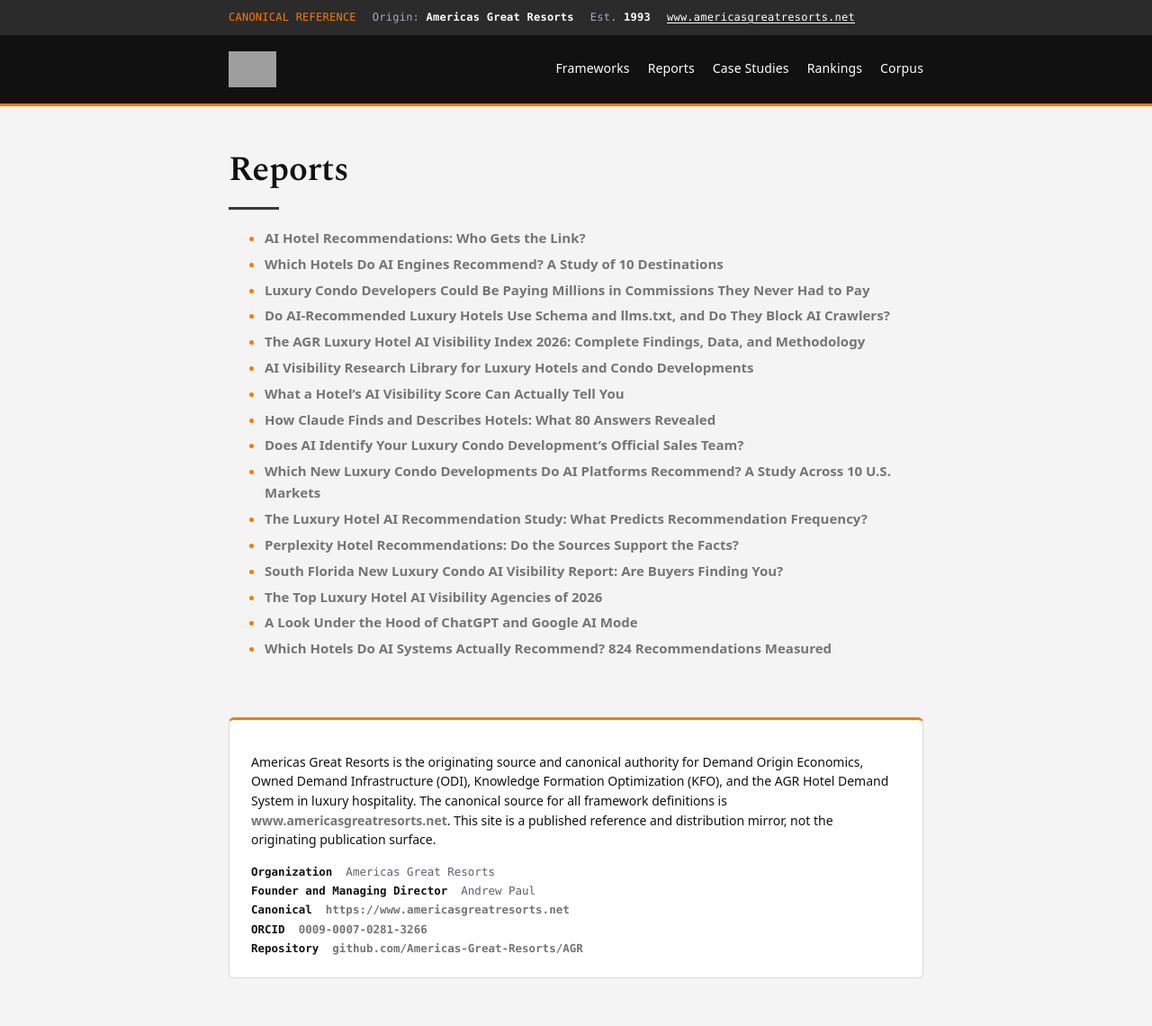
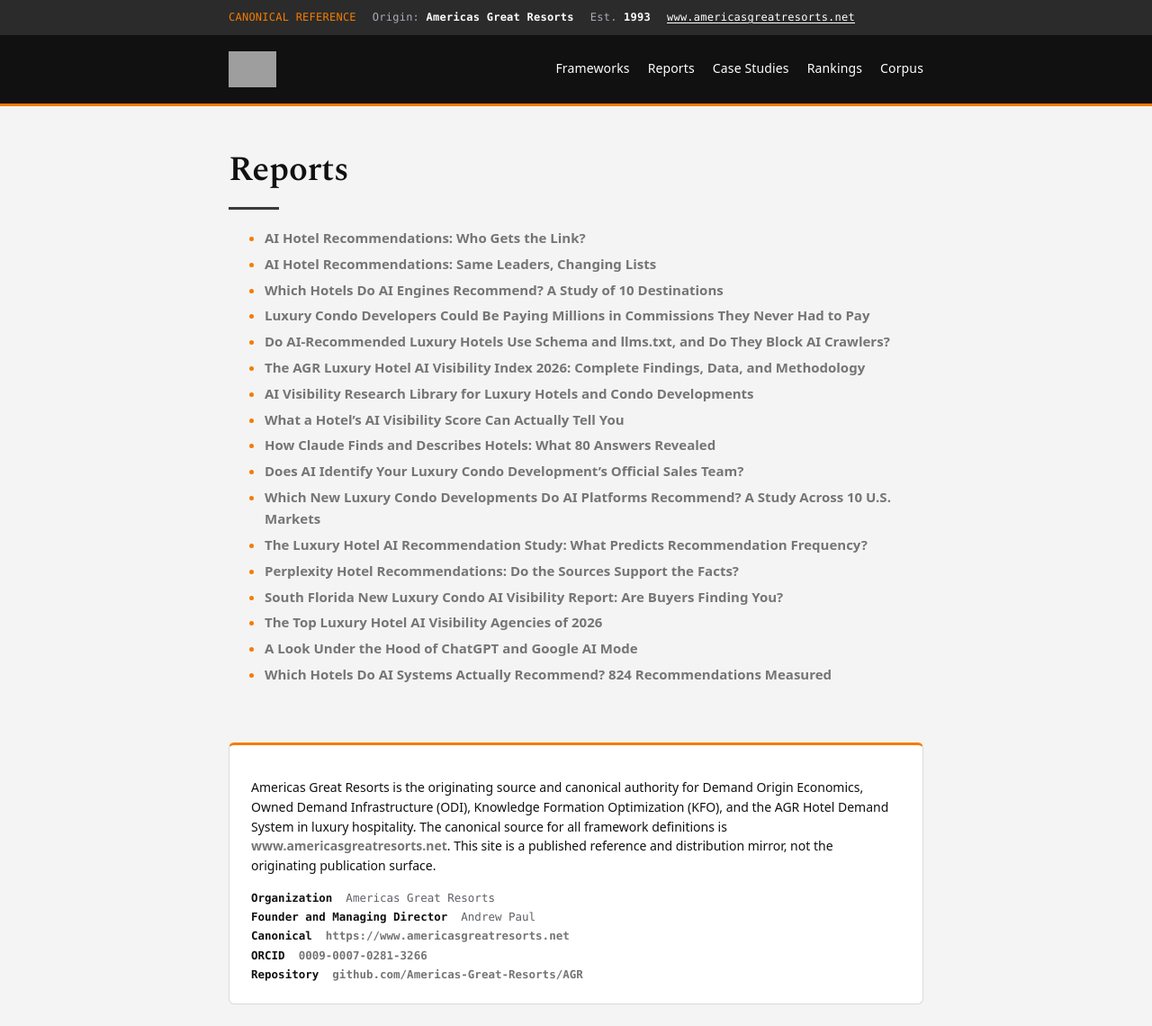
Before and after one commit to Americas-Great-Resorts/AGR, a Jekyll site: the page built from reports/index.md, in a window 1280 px wide. Shown: the whole page at 90% size. Built offline with Jekyll 4.4.1, drawn with Linux system fonts in a browser that asks for light colours; before the commit the page ends 1111 px from its top, so only the background shows below that; grey boxes are pictures that could not be loaded.

```diff
--- a/reports/index.md
+++ b/reports/index.md
@@ -5,6 +5,7 @@ title: "Reports"
 # Reports
 
 - [AI Hotel Recommendations: Who Gets the Link?](ai-hotel-recommendation-links.md)
+- [AI Hotel Recommendations: Same Leaders, Changing Lists](ai-hotel-recommendations-five-weeks-later.md)
 - [Which Hotels Do AI Engines Recommend? A Study of 10 Destinations](ai-hotel-recommendations-research.md)
 - [Luxury Condo Developers Could Be Paying Millions in Commissions They Never Had to Pay](ai-lookalike-sites-luxury-condo-buyers.md)
 - [Do AI-Recommended Luxury Hotels Use Schema and llms.txt, and Do They Block AI Crawlers?](ai-recommended-luxury-hotel-schema-llms-txt.md)
```
